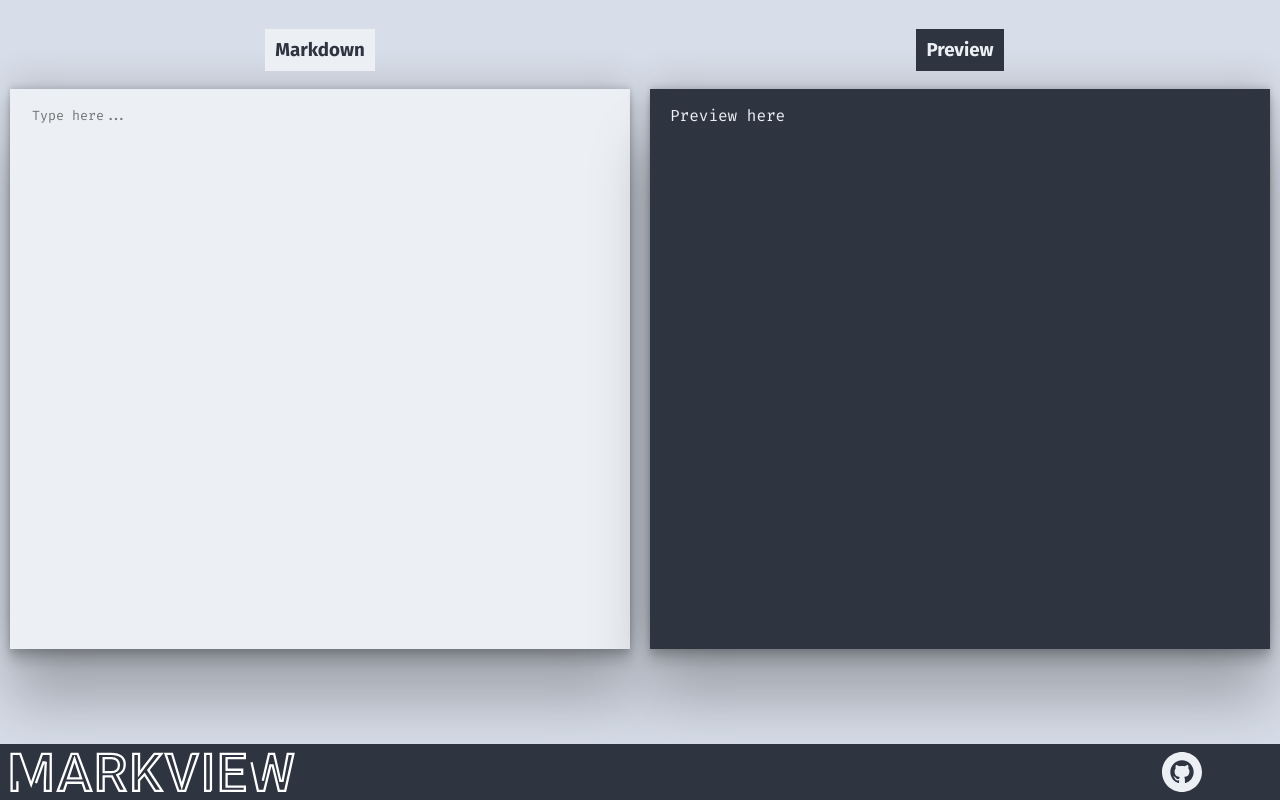
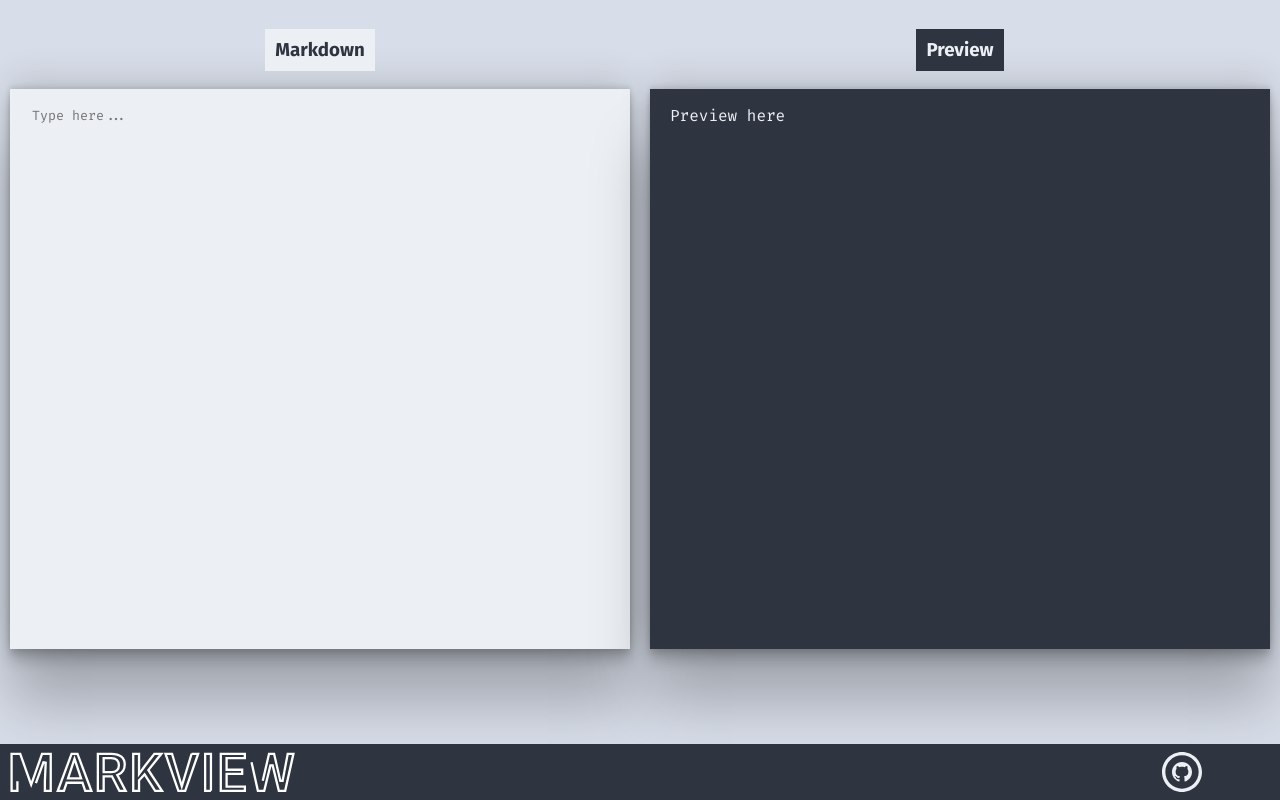
Before and after one commit to kryptiksage/markview, a React (Create React App) app: page / in a window 1280 px wide. Built offline with nearby package versions, Linux system fonts and the light colour scheme.

Commit message:
src/svg/Github.js : replaced github svg

```diff
--- a/src/svg/Github.js
+++ b/src/svg/Github.js
@@ -2,19 +2,16 @@
 	return (
 		<svg
 			className={className}
-			width="24"
-			height="24"
-			viewBox="0 0 24 24"
+			width="222"
+			height="222"
+			viewBox="0 0 222 222"
 			fill="none"
 			xmlns="http://www.w3.org/2000/svg"
 		>
-			<g id="github">
-				<path
-					id="Vector"
-					d="M12 0C5.373 0 0 5.373 0 12C0 18.627 5.373 24 12 24C18.627 24 24 18.627 24 12C24 5.373 18.627 0 12 0ZM14.218 18.616C13.864 18.685 13.75 18.467 13.75 18.28V16.359C13.75 15.706 13.521 15.28 13.269 15.063C14.829 14.89 16.467 14.298 16.467 11.609C16.467 10.844 16.194 10.22 15.746 9.73C15.818 9.553 16.058 8.841 15.677 7.877C15.677 7.877 15.09 7.689 13.754 8.594C13.193 8.44 12.595 8.363 12 8.36C11.405 8.363 10.807 8.44 10.247 8.595C8.91 7.69 8.322 7.878 8.322 7.878C7.943 8.842 8.182 9.554 8.255 9.73C7.807 10.22 7.533 10.844 7.533 11.609C7.533 14.291 9.167 14.891 10.722 15.068C10.522 15.243 10.341 15.551 10.278 16.004C9.878 16.183 8.865 16.492 8.241 15.422C8.241 15.422 7.871 14.75 7.168 14.7C7.168 14.7 6.485 14.691 7.12 15.126C7.12 15.126 7.58 15.341 7.897 16.15C7.897 16.15 8.302 17.4 10.25 16.976V18.279C10.25 18.464 10.137 18.681 9.788 18.616C7.006 17.691 5 15.067 5 11.975C5 8.108 8.135 4.975 12 4.975C15.865 4.975 19 8.108 19 11.975C19 15.066 16.997 17.69 14.218 18.616V18.616Z"
-					fill="#ECEFF4"
-				/>
-			</g>
+			<path
+				d="M111 18.5C162.005 18.5 203.5 59.9955 203.5 111C203.5 162.005 162.005 203.5 111 203.5C59.9955 203.5 18.5 162.005 18.5 111C18.5 59.9955 59.9955 18.5 111 18.5ZM111 0C49.7003 0 0 49.7003 0 111C0 172.3 49.7003 222 111 222C172.3 222 222 172.3 222 111C222 49.7003 172.3 0 111 0ZM111 55.5C80.3547 55.5 55.5 80.3455 55.5 111C55.5 135.522 71.4007 156.325 93.462 163.66C96.237 164.178 97.125 162.458 97.125 160.987V150.655C81.6867 154.013 78.4678 144.115 78.4678 144.115C75.9518 137.705 72.3073 135.993 72.3073 135.993C67.2753 132.543 72.6865 132.617 72.6865 132.617C78.2643 133.006 81.1965 138.343 81.1965 138.343C86.1453 146.825 94.1743 144.374 97.347 142.959C97.8465 139.37 99.2802 136.928 100.871 135.54C88.541 134.134 75.591 129.37 75.591 108.114C75.591 102.055 77.7555 97.1065 81.3075 93.2215C80.734 91.8063 78.8285 86.1545 81.844 78.514C81.844 78.514 86.506 77.0247 97.1065 84.2027C101.537 82.9725 106.283 82.362 111 82.3343C115.717 82.3528 120.463 82.9725 124.903 84.2027C135.503 77.0247 140.147 78.514 140.147 78.514C143.171 86.1545 141.266 91.8063 140.702 93.203C144.263 97.088 146.409 102.037 146.409 108.095C146.409 129.417 133.422 134.106 121.064 135.475C123.062 137.196 124.875 140.572 124.875 145.752V160.978C124.875 162.458 125.763 164.188 128.575 163.642C150.618 156.307 166.5 135.513 166.5 111C166.5 80.3455 141.645 55.5 111 55.5V55.5Z"
+				fill="#ECEFF4"
+			/>
 		</svg>
 	);
 };
```
